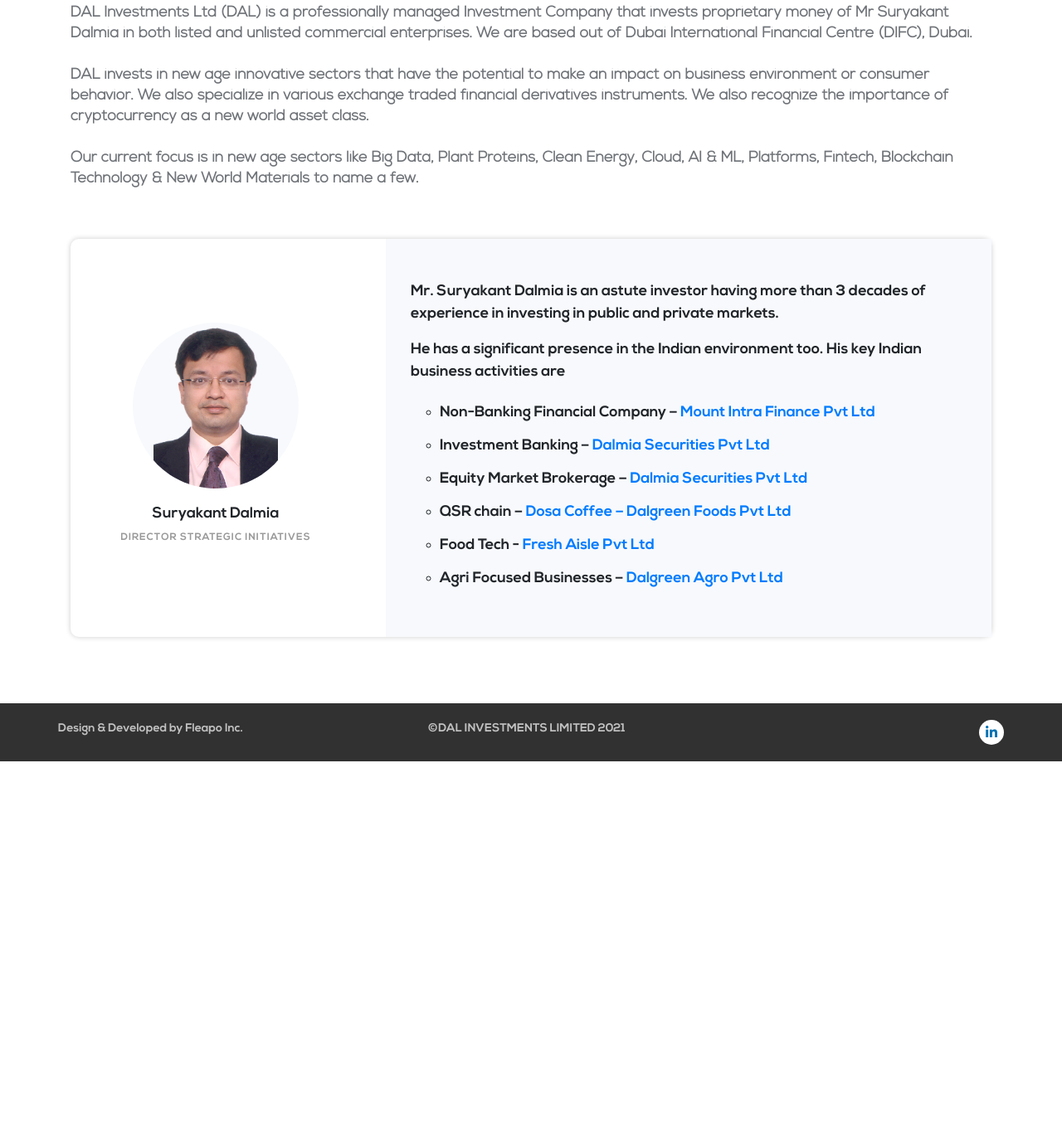
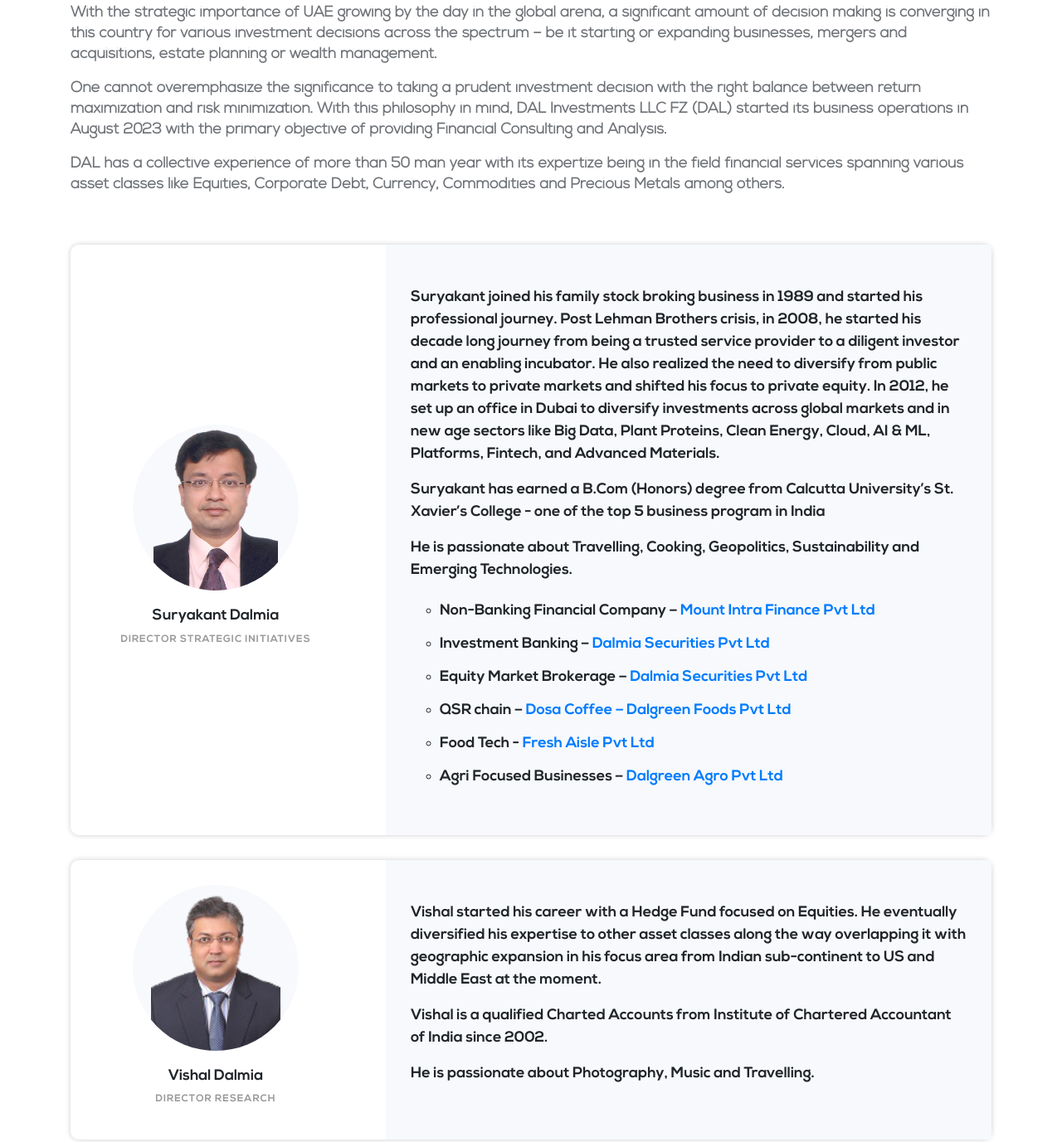
Before and after one commit to chetan-fleapo/dal-investment, a website: page about-us.html in a window 1280 px wide. Shown: the part 186-1563 px from the top of the page at 83% size. Before the commit the page ends 1104 px from the top, so only its background shows below. Drawn offline with Linux system fonts and the light colour scheme.

Commit message:
Changed content and update contact info

```diff
--- a/about-us.html
+++ b/about-us.html
@@ -8,7 +8,10 @@
     <title>About us - Dal Investment Limited</title>
     <link rel="stylesheet" href="css/style.css" media="all" />
     <link rel="stylesheet" href="css/bootstrap.css" />
-    <link rel="stylesheet" href="https://cdnjs.cloudflare.com/ajax/libs/font-awesome/5.15.1/css/all.min.css" />
+    <link
+      rel="stylesheet"
+      href="https://cdnjs.cloudflare.com/ajax/libs/font-awesome/5.15.1/css/all.min.css"
+    />
     <script src="js/header.js" defer></script>
     <script src="js/footer.js" defer></script>
   </head>
@@ -22,14 +25,25 @@
             <div class="title text-center">
               <h1>About Us</h1>
               <p>
-                DAL Investments Ltd (DAL) is a professionally managed Investment Company that invests proprietary money
-                of Mr Suryakant Dalmia in both listed and unlisted commercial enterprises. We are based out of Dubai
-                International Financial Centre (DIFC), Dubai.
-                <br /><br />DAL invests in new age innovative sectors that have the potential to make an impact on
-                business environment or consumer behavior. We also specialize in various exchange traded financial
-                derivatives instruments. We also recognize the importance of cryptocurrency as a new world asset class.
-                <br /><br />Our current focus is in new age sectors like Big Data, Plant Proteins, Clean Energy, Cloud,
-                AI & ML, Platforms, Fintech, Blockchain Technology & New World Materials to name a few.
+                With the strategic importance of UAE growing by the day in the
+                global arena, a significant amount of decision making is
+                converging in this country for various investment decisions
+                across the spectrum – be it starting or expanding businesses,
+                mergers and acquisitions, estate planning or wealth management.
+              </p>
+              <p>
+                One cannot overemphasize the significance to taking a prudent
+                investment decision with the right balance between return
+                maximization and risk minimization. With this philosophy in
+                mind, DAL Investments LLC FZ (DAL) started its business
+                operations in August 2023 with the primary objective of
+                providing Financial Consulting and Analysis.
+              </p>
+              <p>
+                DAL has a collective experience of more than 50 man year with
+                its expertize being in the field financial services spanning
+                various asset classes like Equities, Corporate Debt, Currency,
+                Commodities and Precious Metals among others.
               </p>
             </div>
           </div>
@@ -39,7 +53,11 @@
             <div class="col-lg-4">
               <div class="thumbnails">
                 <div class="img-widget">
-                  <img src="img/team/suryakant-dalmia.png" class="img-fluid" alt="Team pic" />
+                  <img
+                    src="img/team/suryakant-dalmia.png"
+                    class="img-fluid"
+                    alt="Team pic"
+                  />
                   <div class="over-link">
                     <a
                       href="https://www.linkedin.com/in/suryakant-dalmia-a777123/"
@@ -61,35 +79,110 @@
             <div class="col-lg-8">
               <div class="skd-profile-list">
                 <p>
-                  Mr. Suryakant Dalmia is an astute investor having more than 3 decades of experience in investing in
-                  public and private markets.
+                  Suryakant joined his family stock broking business in 1989 and
+                  started his professional journey. Post Lehman Brothers crisis,
+                  in 2008, he started his decade long journey from being a
+                  trusted service provider to a diligent investor and an
+                  enabling incubator. He also realized the need to diversify
+                  from public markets to private markets and shifted his focus
+                  to private equity. In 2012, he set up an office in Dubai to
+                  diversify investments across global markets and in new age
+                  sectors like Big Data, Plant Proteins, Clean Energy, Cloud, AI
+                  & ML, Platforms, Fintech, and Advanced Materials.
                 </p>
                 <p>
-                  He has a significant presence in the Indian environment too. His key Indian business activities are
+                  Suryakant has earned a B.Com (Honors) degree from Calcutta
+                  University’s St. Xavier’s College - one of the top 5 business
+                  program in India
+                </p>
+                <p>
+                  He is passionate about Travelling, Cooking, Geopolitics,
+                  Sustainability and Emerging Technologies.
                 </p>
                 <ul>
                   <li>
                     Non-Banking Financial Company –
-                    <a href="http://mountintra.com/" target="_blank"> Mount Intra Finance Pvt Ltd </a>
+                    <a href="http://mountintra.com/" target="_blank">
+                      Mount Intra Finance Pvt Ltd
+                    </a>
                   </li>
                   <li>
                     Investment Banking –
-                    <a href="https://www.dalmiasec.com/" target="_blank"> Dalmia Securities Pvt Ltd </a>
+                    <a href="https://www.dalmiasec.com/" target="_blank">
+                      Dalmia Securities Pvt Ltd
+                    </a>
                   </li>
                   <li>
                     Equity Market Brokerage –
-                    <a href="https://www.dalmiasec.com/" target="_blank"> Dalmia Securities Pvt Ltd </a>
+                    <a href="https://www.dalmiasec.com/" target="_blank">
+                      Dalmia Securities Pvt Ltd
+                    </a>
                   </li>
                   <li>
                     QSR chain –
-                    <a href="https://dosacoffee.store/" target="_blank"> Dosa Coffee – Dalgreen Foods Pvt Ltd </a>
+                    <a href="https://dosacoffee.store/" target="_blank">
+                      Dosa Coffee – Dalgreen Foods Pvt Ltd
+                    </a>
                   </li>
-                  <li>Food Tech - <a href="https://www.freshaisle.in/" target="_blank"> Fresh Aisle Pvt Ltd </a></li>
+                  <li>
+                    Food Tech -
+                    <a href="https://www.freshaisle.in/" target="_blank">
+                      Fresh Aisle Pvt Ltd
+                    </a>
+                  </li>
                   <li>
                     Agri Focused Businesses –
-                    <a href="https://www.dalgreenagro.com/" target="_blank"> Dalgreen Agro Pvt Ltd </a>
+                    <a href="https://www.dalgreenagro.com/" target="_blank">
+                      Dalgreen Agro Pvt Ltd
+                    </a>
                   </li>
                 </ul>
+              </div>
+            </div>
+          </div>
+        </div>
+        <div class="about-us__wrapper-outer">
+          <div class="row d-flex justify-content-center align-items-center">
+            <div class="col-lg-4">
+              <div class="thumbnails">
+                <div class="img-widget">
+                  <img
+                    src="img/team/vishal-dalmia.png"
+                    class="img-fluid"
+                    alt="Team pic"
+                  />
+                  <div class="over-link">
+                    <a
+                      href="https://www.linkedin.com/in/suryakant-dalmia-a777123/"
+                      class="d-flex justify-content-center align-items-center w-100 h-100"
+                      target="_blank"
+                    >
+                      <i class="fab fa-linkedin-in"></i>
+                    </a>
+                  </div>
+                </div>
+                <div class="content-wrapper text-center">
+                  <div class="title-team">
+                    <h4>Vishal Dalmia</h4>
+                    <p>DIRECTOR RESEARCH</p>
+                  </div>
+                </div>
+              </div>
+            </div>
+            <div class="col-lg-8">
+              <div class="skd-profile-list">
+                <p>
+                  Vishal started his career with a Hedge Fund focused on
+                  Equities. He eventually diversified his expertise to other
+                  asset classes along the way overlapping it with geographic
+                  expansion in his focus area from Indian sub-continent to US
+                  and Middle East at the moment.
+                </p>
+                <p>
+                  Vishal is a qualified Charted Accounts from Institute of
+                  Chartered Accountant of India since 2002.
+                </p>
+                <p>He is passionate about Photography, Music and Travelling.</p>
               </div>
             </div>
           </div>
```
Also changed, not shown: contact-us.html (+10 -6 lines).
